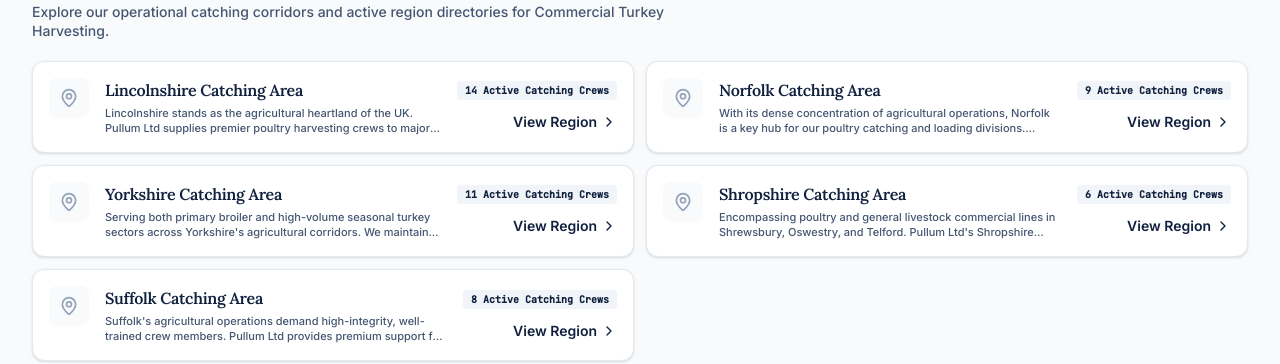
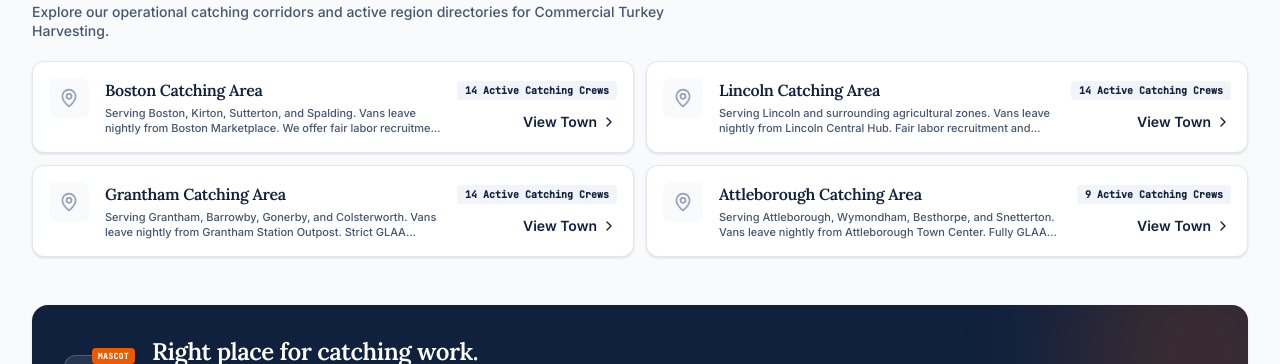
Before and after one commit to rgcouk/Catchingjobs, a React (Vite) app: page /turkeys in a window 1280 px wide. Shown: the part 588-952 px from the top of the page. Built offline with nearby package versions, Linux system fonts and the light colour scheme; no server answers.

Commit message:
feat: render localized towns in sector hub

```diff
--- a/src/components/RegionLander.tsx
+++ b/src/components/RegionLander.tsx
@@ -30,7 +30,27 @@
   onBackToSector,
   onJoinRoster,
 }: RegionLanderProps) {
-  const region = REGIONS.find((r) => r.id === regionId);
+  let region = REGIONS.find((r) => r.id === regionId);
+  let town;
+
+  if (!region) {
+    // Try to find a town
+    for (const r of REGIONS) {
+      if (r.towns) {
+        const found = r.towns.find(t => t.id === regionId);
+        if (found) {
+          region = {
+            ...r,
+            name: found.name,
+            seoCopy: found.localizedCopy
+          };
+          town = found;
+          break;
+        }
+      }
+    }
+  }
+
   const tenant = TENANTS[sectorId];
 
   if (!region) {
--- a/src/components/SectorHub.tsx
+++ b/src/components/SectorHub.tsx
@@ -103,12 +103,13 @@
           </div>
 
           <div className="grid md:grid-cols-2 gap-3">
-            {REGIONS.map((region) => (
+            {REGIONS.flatMap((region) =>
+              (region.towns || []).map(town => (
               <div
-                key={region.id}
+                key={town.id}
                 className="group bg-white border border-slate-200 hover:border-[var(--color-ink)] rounded-xl p-4 transition-all duration-200 shadow-sm hover:shadow-md cursor-pointer"
-                onClick={() => onSelectRegion(region.id)}
-                id={`dir-region-seo-${region.id}`}
+                onClick={() => onSelectRegion(town.id)}
+                id={`dir-region-seo-${town.id}`}
               >
                 <div className="flex flex-col md:flex-row md:items-center justify-between gap-4">
                   <div className="flex items-start gap-4">
@@ -117,10 +118,10 @@
                     </div>
                     <div className="space-y-1">
                       <h3 className="font-bold text-[var(--color-ink)] text-base transition-colors">
-                        {region.name} Catching Area
+                        {town.name} Catching Area
                       </h3>
                       <p className="text-[11px] text-[var(--color-ink-2)] font-medium leading-snug max-w-2xl line-clamp-2">
-                        {region.seoCopy}
+                        {town.localizedCopy}
                       </p>
                     </div>
                   </div>
@@ -130,13 +131,13 @@
                       {region.activeCrews} Active Catching Crews
                     </span>
                     <div className="flex items-center gap-1 text-sm font-bold text-[var(--color-ink)] group-hover:text-[var(--color-accent)] transition-colors mt-1">
-                      <span>View Region</span>
+                      <span>View Town</span>
                       <ChevronRight className="w-4 h-4 group-hover:translate-x-1 transition-transform" />
                     </div>
                   </div>
                 </div>
               </div>
-            ))}
+            )))}
           </div>
         </div>
 
```
Also changed, not shown: vercel.json (added), 2 other files (tests, documents, lock files or other folders).
